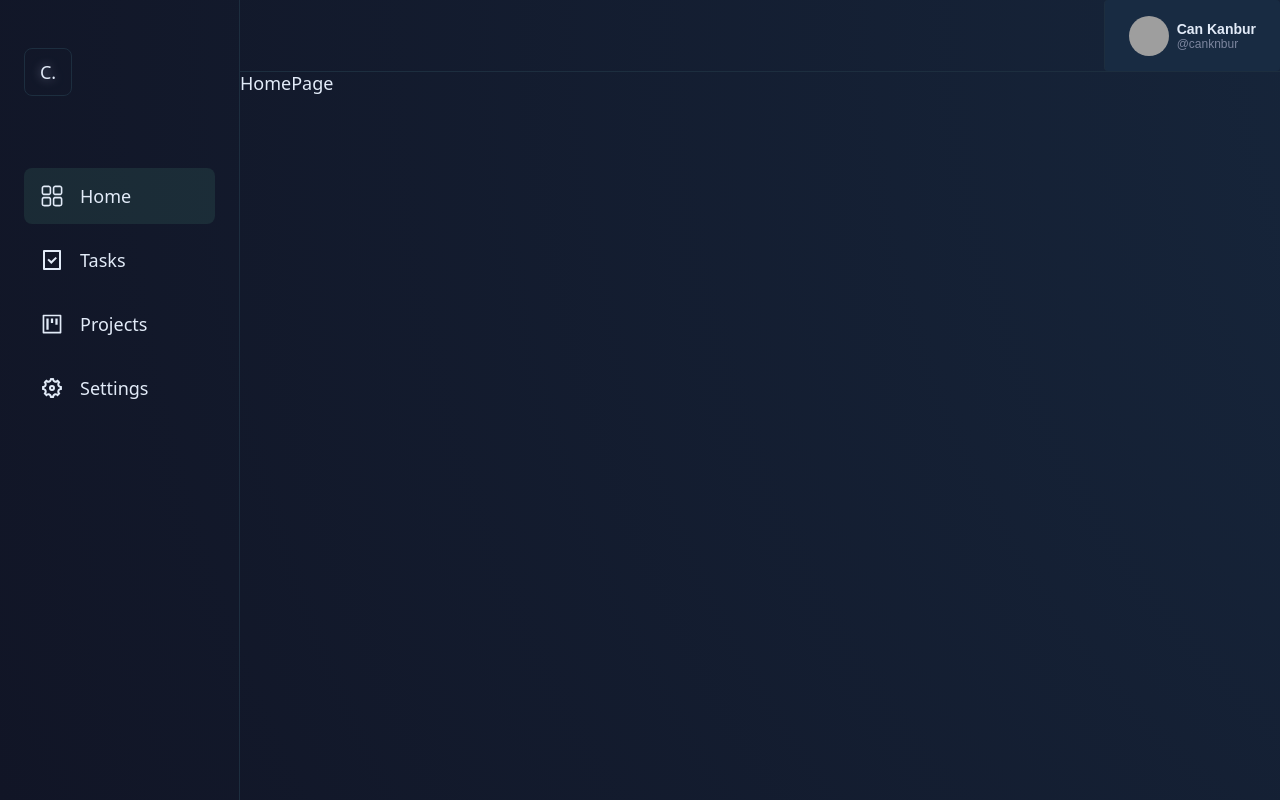
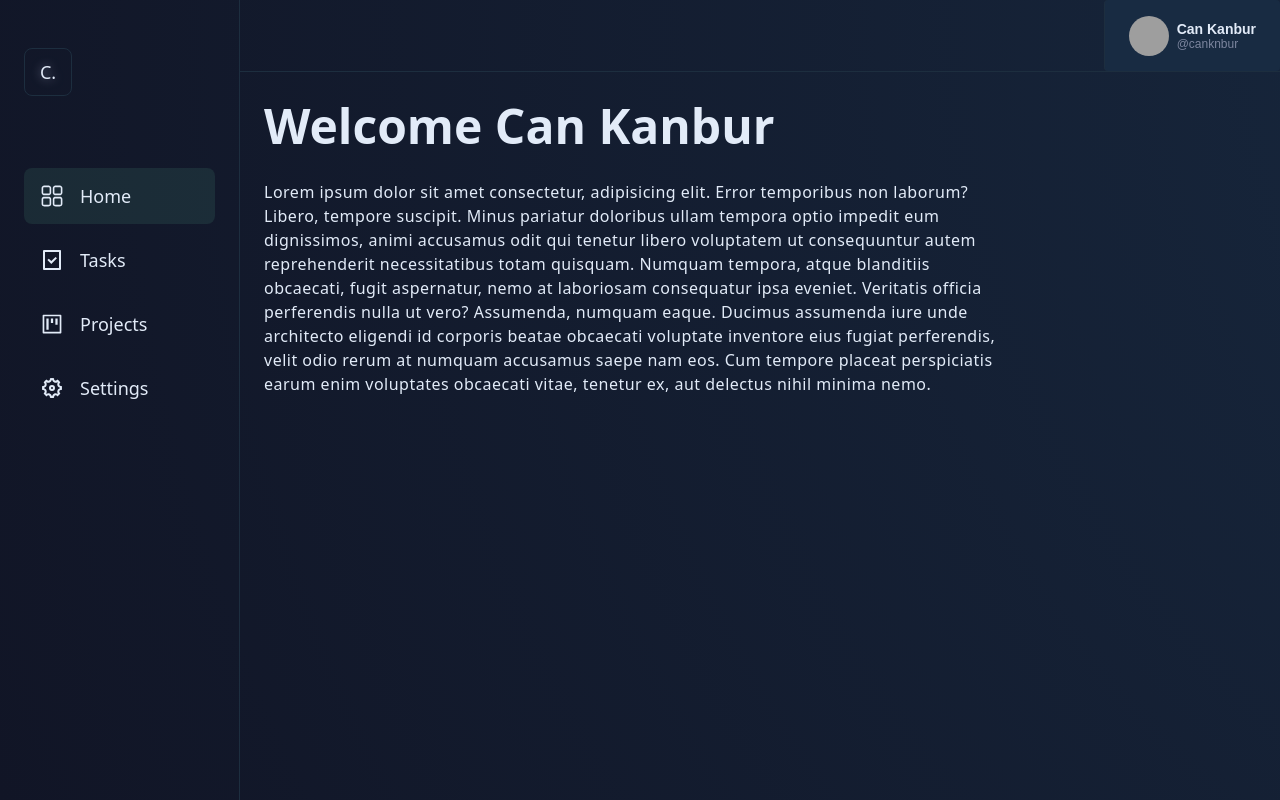
Before and after one commit to canknbr/task-dashboard-sample, a React (Vite) app: page / in a window 1280 px wide. Built offline with nearby package versions, Linux system fonts and the light colour scheme; grey boxes are pictures that could not be loaded.

Commit message:
added container and home-page

```diff
--- a/src/components/main/styles.jsx
+++ b/src/components/main/styles.jsx
@@ -2,4 +2,5 @@ import styled from 'styled-components';
 
 export const Main = styled.div`
   grid-area: main;
+  padding: var(--space-xl);
 `;
--- /dev/null
+++ b/src/containers/home-page-containers/index.jsx
@@ -0,0 +1,16 @@
+import React from 'react'
+import * as S from './styles'
+function HomePageContainer() {
+  return (
+    <S.HomePageContainer>
+      <S.Title>
+        Welcome <span>Can Kanbur</span>
+      </S.Title>
+        <S.Text>
+            Lorem ipsum dolor sit amet consectetur, adipisicing elit. Error temporibus non laborum? Libero, tempore suscipit. Minus pariatur doloribus ullam tempora optio impedit eum dignissimos, animi accusamus odit qui tenetur libero voluptatem ut consequuntur autem reprehenderit necessitatibus totam quisquam. Numquam tempora, atque blanditiis obcaecati, fugit aspernatur, nemo at laboriosam consequatur ipsa eveniet. Veritatis officia perferendis nulla ut vero? Assumenda, numquam eaque. Ducimus assumenda iure unde architecto eligendi id corporis beatae obcaecati voluptate inventore eius fugiat perferendis, velit odio rerum at numquam accusamus saepe nam eos. Cum tempore placeat perspiciatis earum enim voluptates obcaecati vitae, tenetur ex, aut delectus nihil minima nemo.
+        </S.Text>
+    </S.HomePageContainer>
+  );
+}
+
+export  {HomePageContainer}
--- /dev/null
+++ b/src/containers/home-page-containers/styles.jsx
@@ -0,0 +1,19 @@
+import styled from "styled-components";
+
+export const HomePageContainer = styled.section``;
+
+export const Title = styled.h1`
+  font-size: var(--font-xxxl);
+
+  span {
+
+      font-weight: 700;
+    color: var(--primary-color);
+  }
+`;
+export const Text = styled.p`
+max-width: 80ch;
+margin-top: var(--space-xl);
+line-height: 1.5;
+letter-spacing: 0.5px;
+    font-size: var(--font-m);`;
--- a/src/pages/home-page/index.jsx
+++ b/src/pages/home-page/index.jsx
@@ -1,7 +1,7 @@
 import React from 'react';
-
+import { HomePageContainer } from '../../containers/home-page-containers';
 function HomePage() {
-  return <div>HomePage</div>;
+  return <HomePageContainer/>;
 }
 
 export  {HomePage};
```
